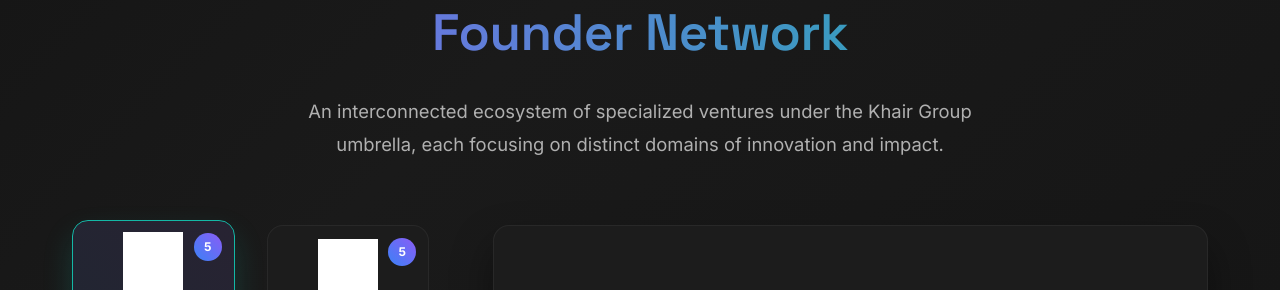
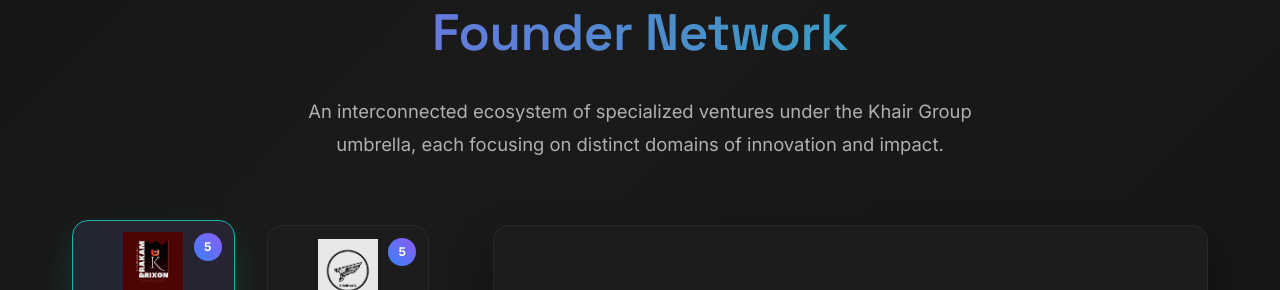
Before and after one commit to krithik-khair/group, a plain HTML site: page index.html in a window 1280 px wide. Shown: the part 1734-2024 px from the top of the page. Drawn offline with Linux system fonts and the light colour scheme.

Commit message:
Update index.html

```diff
--- a/index.html
+++ b/index.html
@@ -417,12 +417,12 @@
         }
 
         .icon-card img {
-            width: 60px;
-            height: 60px;
-            object-fit: contain;
-            margin-bottom: var(--spacing-sm);
-            z-index: 1;
-            filter: brightness(0) invert(1);
+    width: 60px;
+    height: 60px;
+    object-fit: contain;
+    margin-bottom: var(--spacing-sm);
+    z-index: 1;
+    opacity: 0.9;
         }
 
         .icon-title {
```
